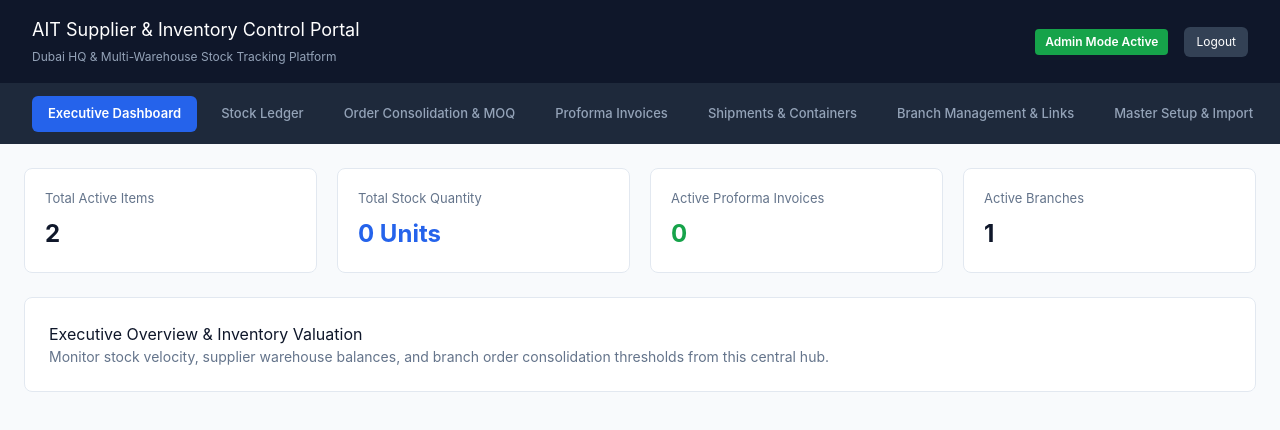
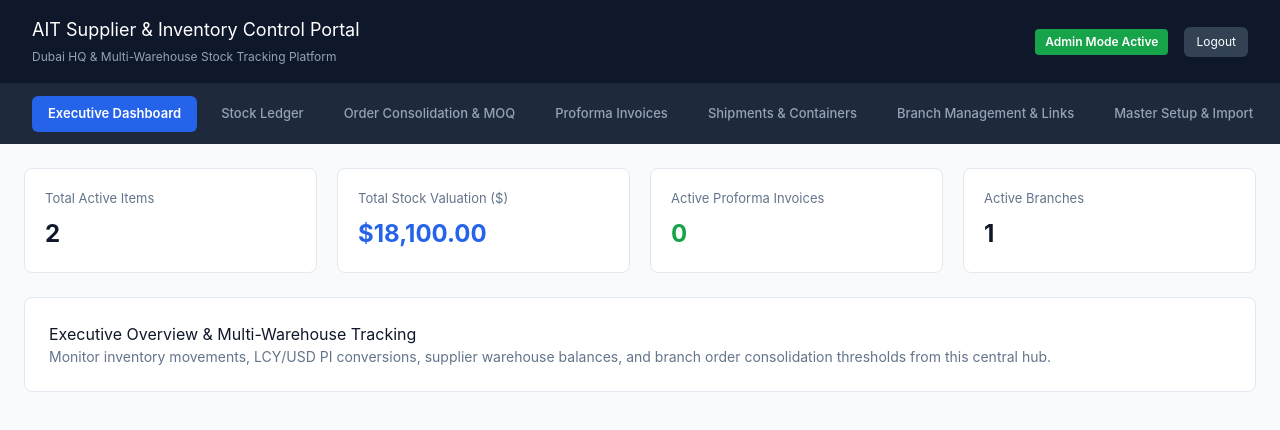
Before and after one commit to abdulrehmanmaisongalaxy/AIT-Stock-Tracker-at-Supplier-Warehouse, a React (Vite) app: page / in a window 1280 px wide. Both pictures are taken after a click on the button "Sign In to HQ Admin". Shown: the top 430 px of the page. Built offline with nearby package versions, Linux system fonts and the light colour scheme.

Commit message:
ExecutiveDashboard.jsx

```diff
--- a/src/components/ExecutiveDashboard.jsx
+++ b/src/components/ExecutiveDashboard.jsx
@@ -1,8 +1,7 @@
 import React from 'react';
 
 export default function ExecutiveDashboard({ items, branches, proformaInvoices }) {
-  const totalStock = items.reduce((acc, item) => acc + (item.stock || 0), 0);
-  const totalValuation = items.reduce((acc, item) => acc + ((item.stock || 0) * (item.price || 10)), 0);
+  const totalStockVal = items.reduce((acc, item) => acc + (((item.openingStock || 0) + (item.receivedQty || 0) - (item.shippedQty || 0)) * (item.unitPrice || 0)), 0);
 
   return (
     <div>
@@ -12,8 +11,8 @@ export default function ExecutiveDashboard({ items, branches, proformaInvoices }
           <div style={{ fontSize: '24px', fontWeight: 'bold', color: '#0f172a', marginTop: '8px' }}>{items.length}</div>
         </div>
         <div style={cardStyle}>
-          <div style={{ fontSize: '13px', color: '#64748b' }}>Total Stock Quantity</div>
-          <div style={{ fontSize: '24px', fontWeight: 'bold', color: '#2563eb', marginTop: '8px' }}>{totalStock} Units</div>
+          <div style={{ fontSize: '13px', color: '#64748b' }}>Total Stock Valuation ($)</div>
+          <div style={{ fontSize: '24px', fontWeight: 'bold', color: '#2563eb', marginTop: '8px' }}>${totalStockVal.toLocaleString(undefined, { minimumFractionDigits: 2 })}</div>
         </div>
         <div style={cardStyle}>
           <div style={{ fontSize: '13px', color: '#64748b' }}>Active Proforma Invoices</div>
@@ -26,8 +25,8 @@ export default function ExecutiveDashboard({ items, branches, proformaInvoices }
       </div>
 
       <div style={{ background: '#fff', padding: '24px', borderRadius: '8px', border: '1px solid #e2e8f0' }}>
-        <h3 style={{ marginTop: 0, color: '#0f172a' }}>Executive Overview & Inventory Valuation</h3>
-        <p style={{ color: '#64748b', fontSize: '14px' }}>Monitor stock velocity, supplier warehouse balances, and branch order consolidation thresholds from this central hub.</p>
+        <h3 style={{ marginTop: 0, color: '#0f172a' }}>Executive Overview & Multi-Warehouse Tracking</h3>
+        <p style={{ color: '#64748b', fontSize: '14px' }}>Monitor inventory movements, LCY/USD PI conversions, supplier warehouse balances, and branch order consolidation thresholds from this central hub.</p>
       </div>
     </div>
   );
```
